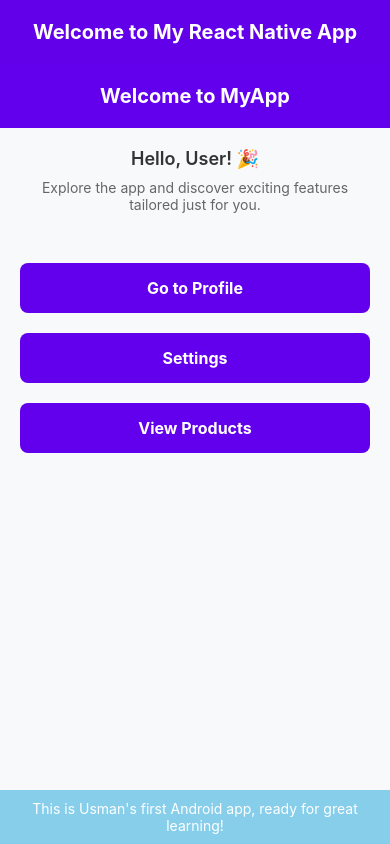
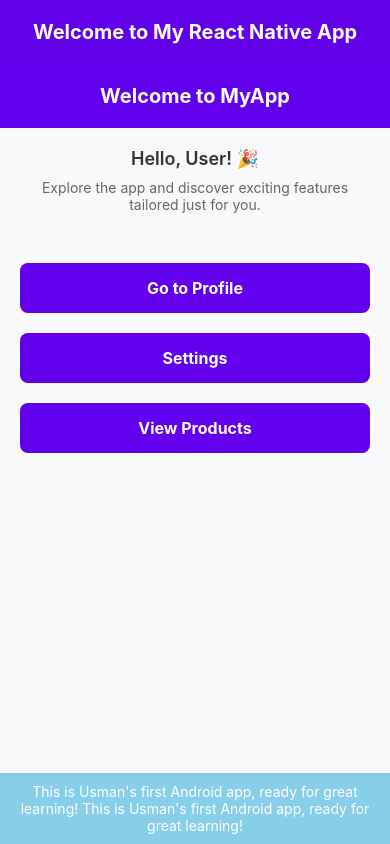
Before and after one commit to osmanbey918/react-native-development, a React Native app in the folder firstNativeApp/: screen / in a window 390 px wide. Built offline with nearby package versions, Linux system fonts and the light colour scheme.

Commit message:
independent-emulator-working with VS

```diff
--- a/firstNativeApp/App.tsx
+++ b/firstNativeApp/App.tsx
@@ -18,6 +18,7 @@ const App = () => {
       {/* Footer Section */}
       <View style={styles.footer}>
         <Text style={styles.footerText}>
+          This is Usman's first Android app, ready for great learning!
           This is Usman's first Android app, ready for great learning!
         </Text>
       </View>
```
Also changed, not shown: firstNativeApp/src/screens/contact/Contact.tsx (added).
